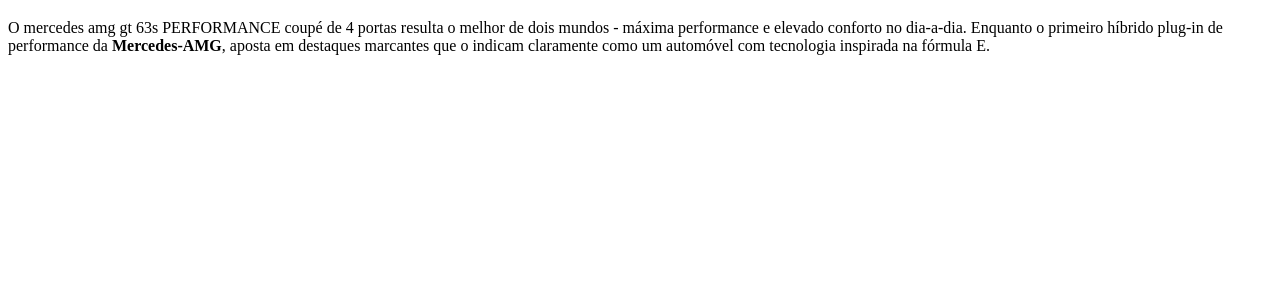
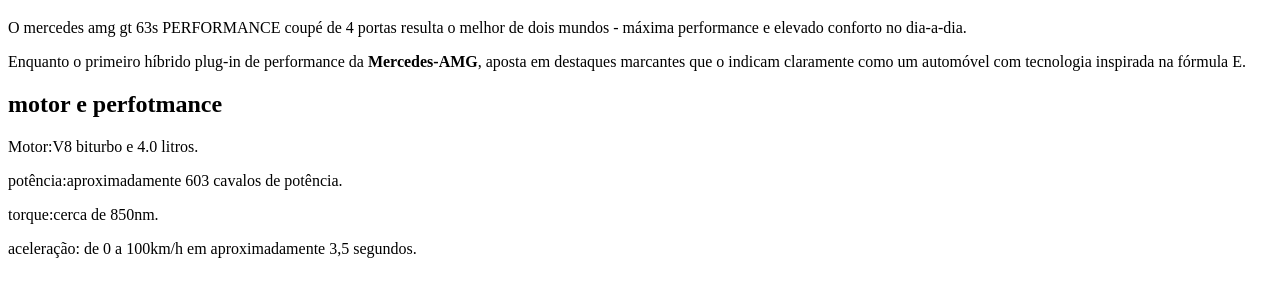
Before and after one commit to taetaecelc/chmm, a plain HTML site: page chmm.html in a window 1280 px wide. Shown: the part 61-358 px from the top of the page. Drawn offline with Linux system fonts and the light colour scheme.

Commit message:
Update chmm.html

```diff
--- a/chmm.html
+++ b/chmm.html
@@ -7,7 +7,12 @@
 </head>
 <body>
     <h1>mercedes amg gt 63s</h1>
-    <p> O mercedes amg gt 63s PERFORMANCE coupé de 4 portas resulta o melhor de dois mundos - máxima performance e elevado conforto no dia-a-dia. Enquanto o primeiro híbrido plug-in de performance da <strong>Mercedes-AMG</strong>, aposta em destaques marcantes que o indicam claramente como um automóvel com tecnologia inspirada na fórmula E.</p>
-    <p></p>
+    <p> O mercedes amg gt 63s PERFORMANCE coupé de 4 portas resulta o melhor de dois mundos - máxima performance e elevado conforto no dia-a-dia.</p>
+       <p>Enquanto o primeiro híbrido plug-in de performance da <strong>Mercedes-AMG</strong>, aposta em destaques marcantes que o indicam claramente como um automóvel com tecnologia inspirada na fórmula E.</p>
+    <h2><strong>motor e perfotmance</strong></h2>
+    <p>Motor:V8 biturbo e 4.0 litros.</p>
+<p>potência:aproximadamente 603 cavalos de potência.</p>
+    <p>torque:cerca de 850nm.</p>
+    <p>aceleração: de 0 a 100km/h em aproximadamente 3,5 segundos.</p>
 </body>
 </html>
```
